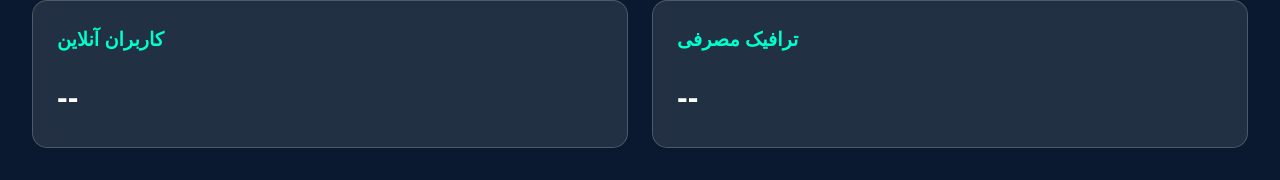
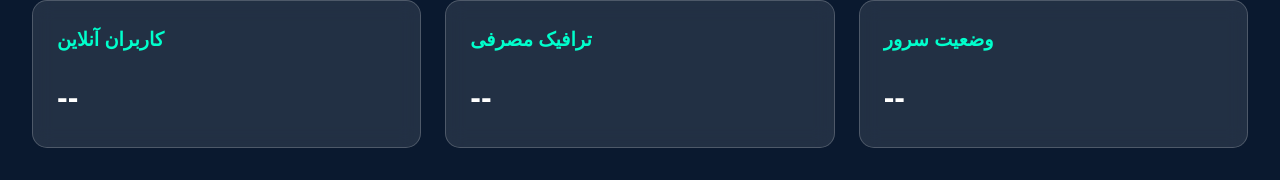
Before and after one commit to naseh42/zhina, a FastAPI app: template frontend/templates/dashboard.html in a window 1280 px wide. Shown: the part 189-369 px from the top of the page. Run offline with FastAPI, Linux system fonts and the light colour scheme; the template is opened without the code that fills it, so the values that code supplies are empty; parts of the project's set-up code (start-up, migrations or seed data) failed here and were passed over.

Commit message:
Update dashboard.html

```diff
--- a/frontend/templates/dashboard.html
+++ b/frontend/templates/dashboard.html
@@ -16,13 +16,22 @@
             <h2>ترافیک مصرفی</h2>
             <p class="stat-value" id="trafficUsage">--</p>
         </div>
+        <div class="stat-card">
+            <h2>وضعیت سرور</h2>
+            <p class="stat-value" id="serverStatus">--</p>
+        </div>
     </div>
 
     <div class="charts-grid">
         <div class="chart-card">
             <canvas id="trafficChart"></canvas>
         </div>
+        <div class="chart-card">
+            <canvas id="resourcesChart"></canvas>
+        </div>
     </div>
+
+    <div id="systemAlerts"></div> <!-- برای نمایش هشدارها -->
 </div>
 
 <script src="/static/js/dashboard.js"></script>
```
